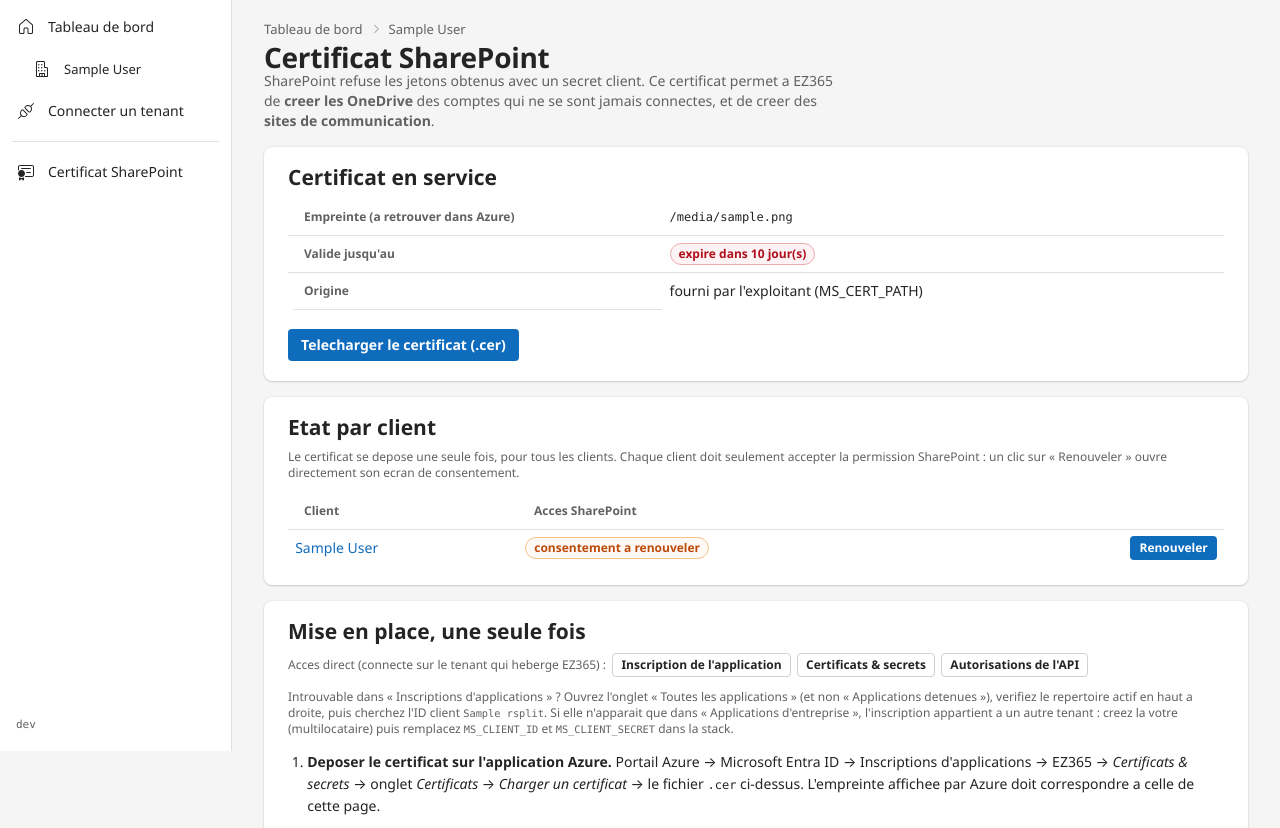
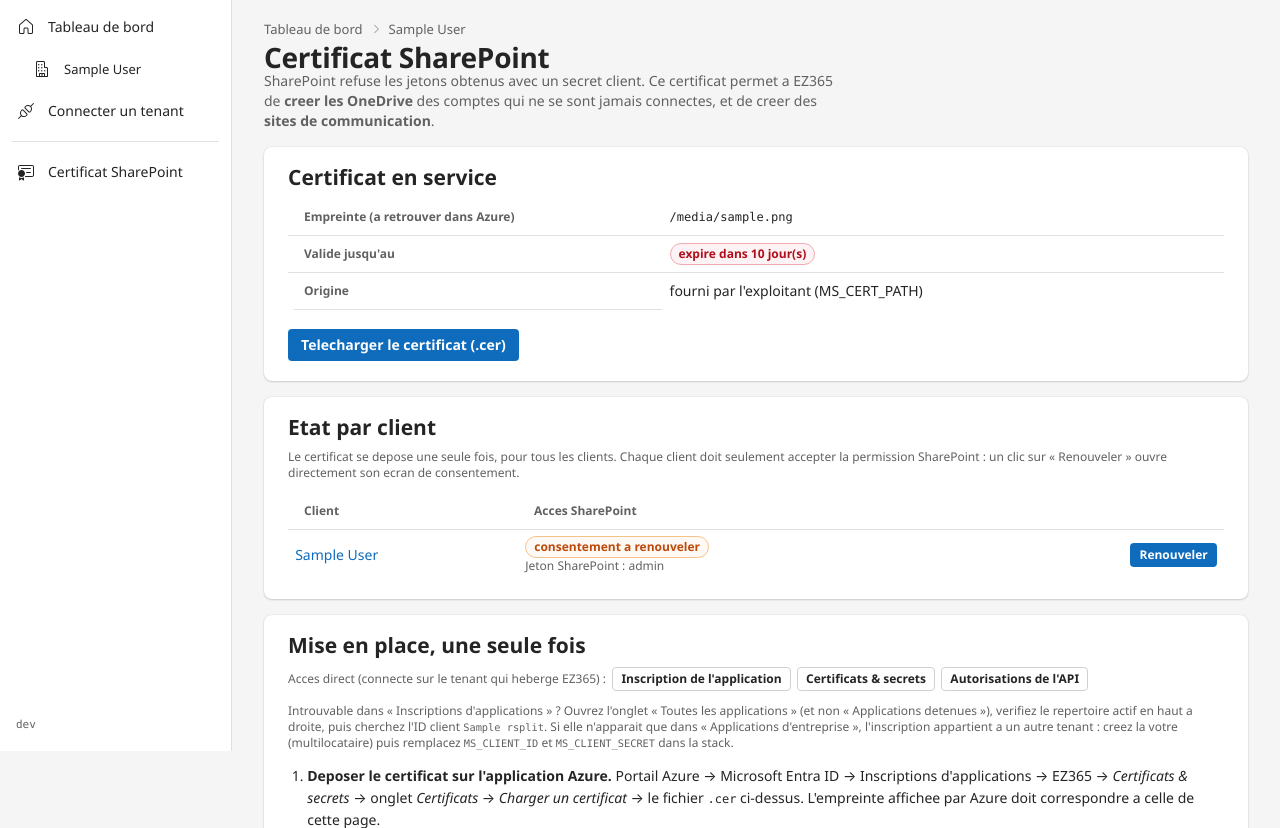
Before and after one commit to Toastwork/EZ365, a FastAPI app: template app/templates/certificate.html in a window 1280 px wide. Shown: the part 49-877 px from the top of the page. Run offline with FastAPI, Linux system fonts and the light colour scheme; the visitor is signed in with stand-in values (Sample User, id 1); the template is opened without the code that fills it: most values are stand-ins (such as "Sample title", 1, 10 or a date in 2020); parts of the project's set-up code (start-up, migrations or seed data) failed here and were passed over.

Commit message:
Page certificat : afficher les permissions reellement recues par client
Sous l'etat, la liste des roles du jeton SharePoint : on voit d'un coup
d'oeil si User.ReadWrite.All est arrivee, sans passer par le diagnostic.

Co-Authored-By: Claude Opus 5 <noreply@anthropic.com>

```diff
--- a/app/templates/certificate.html
+++ b/app/templates/certificate.html
@@ -68,6 +68,11 @@
           {% elif t.state == "certificate" %}<span class="pill pill-ko">certificat non depose</span>
           {% else %}<span class="pill pill-ko">erreur</span>
             <div class="muted small">{{ t.message }}</div>
+          {% endif %}
+          {% if t.state != "error" %}
+            <div class="muted small">
+              Jeton SharePoint : {{ t.roles | join(', ') if t.roles else 'aucune permission' }}
+            </div>
           {% endif %}
         </td>
         <td class="right">
--- a/diag_test.py
+++ b/diag_test.py
@@ -218,6 +218,8 @@ with TestClient(app) as client:
     check("pas de bandeau quand tout va bien", "Renouveler le consentement" not in page)
     page = client.get("/settings/certificate").text
     check("page certificat : client operationnel", "operationnel" in page)
+    check("page certificat : roles du jeton affiches",
+          "Jeton SharePoint : Sites.FullControl.All, User.ReadWrite.All" in page, page[:0])
     oauth.get_app_token = fake_token_for
 
     # le retour de consentement oublie les jetons en cache
```
